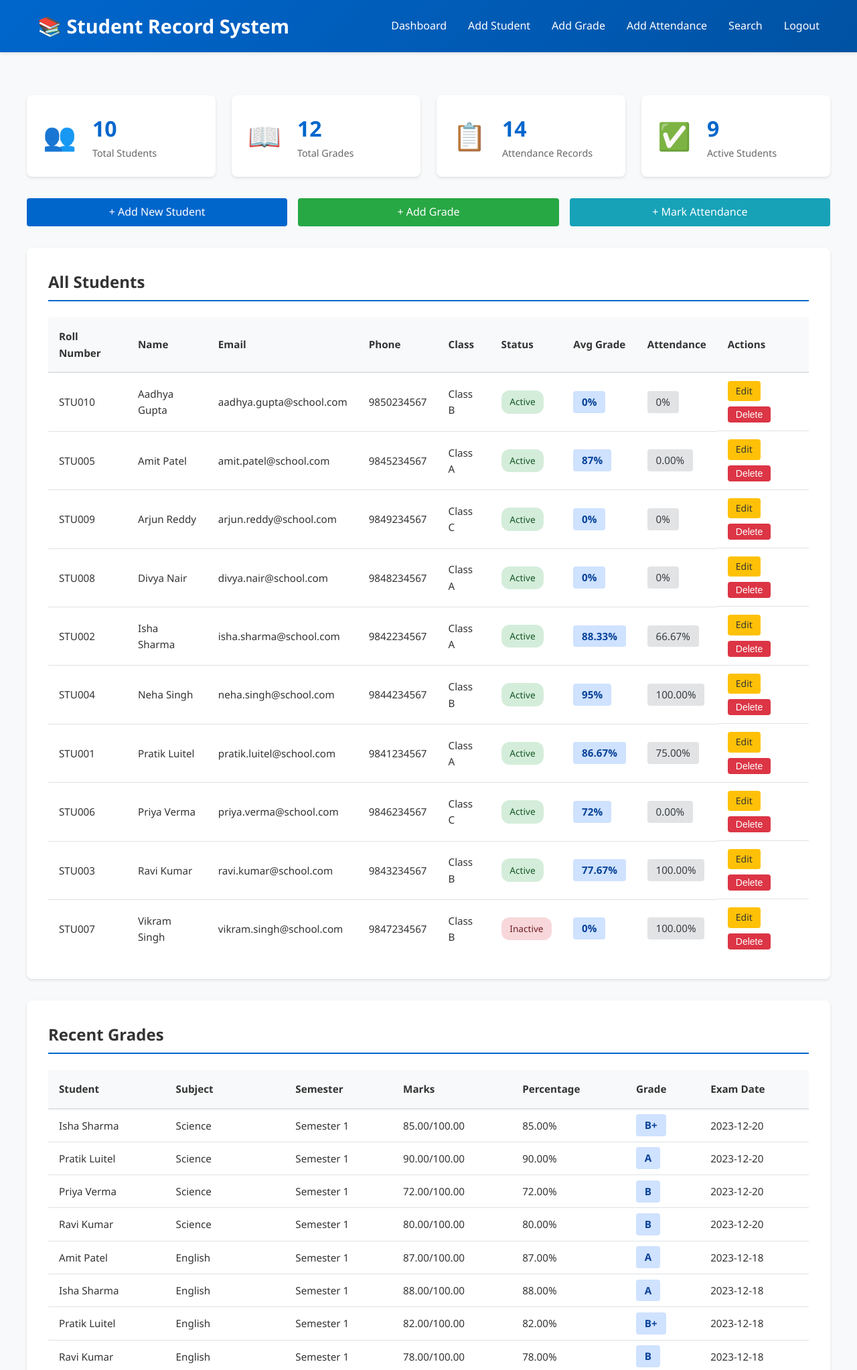
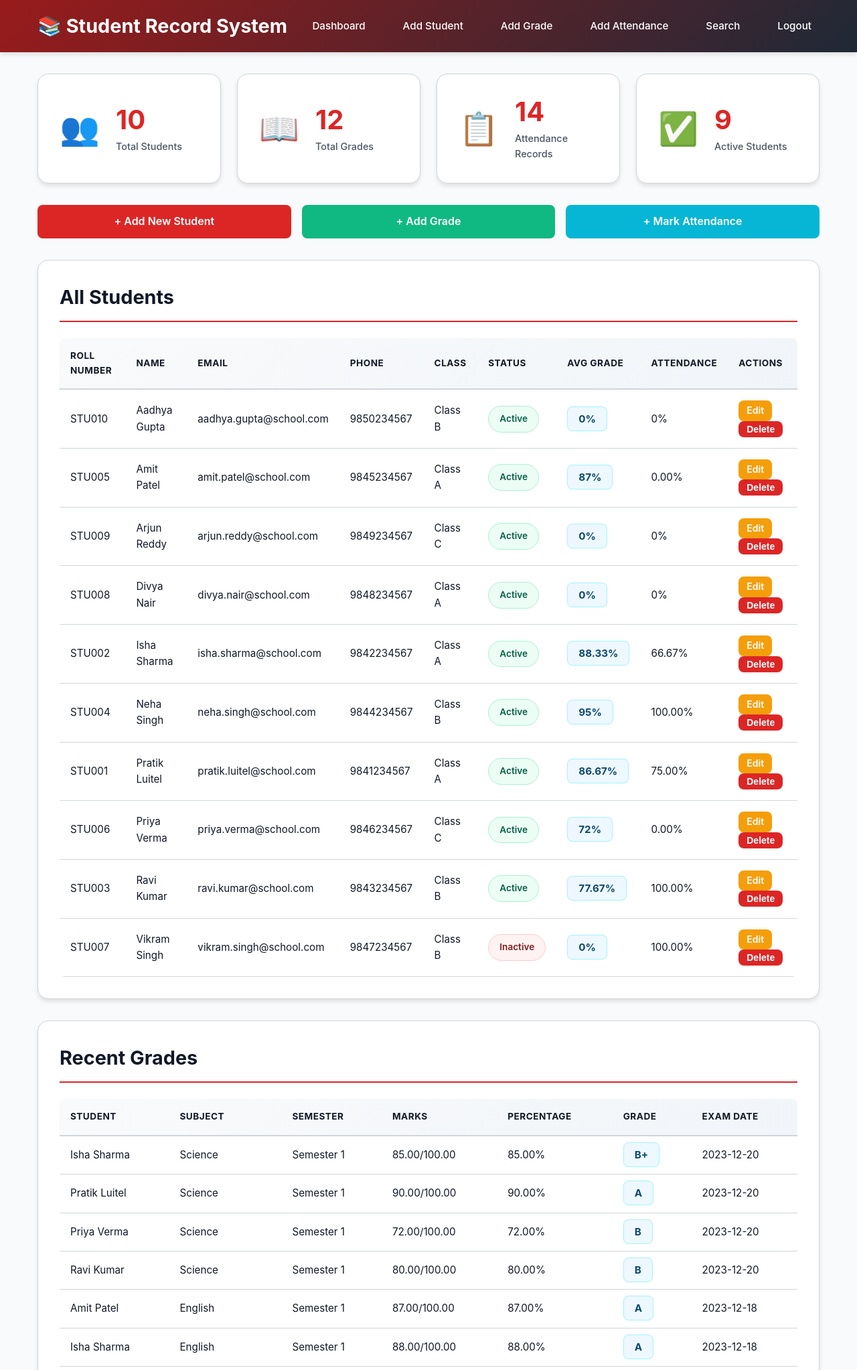
Before and after one commit to ShreejakSubedi/student-record-system, a PHP site: page /public/index.php in a window 1280 px wide. Shown: the top 2046 px of the page at 67% size. Run offline with PHP 8.4, Linux system fonts and the light colour scheme; the visitor is signed in with stand-in values (Sample User, id 1); data comes from the database, SQL or seed files in the repository.

Commit message:
chore(css): restore and improve main.css

```diff
--- a/assets/css/main.css
+++ b/assets/css/main.css
@@ -1,21 +1,31 @@
 /**
- * Student Record Management System - Consolidated Stylesheet
- * All styles in one file for easy management
+ * Student Record Management System - Modern Responsive Stylesheet
+ * Mobile-first approach with enhanced design
  */
 
 :root {
-    --primary-color: #0066cc;
-    --secondary-color: #6c757d;
-    --success-color: #28a745;
-    --danger-color: #dc3545;
-    --warning-color: #ffc107;
-    --info-color: #17a2b8;
-    --light-bg: #f8f9fa;
-    --border-color: #dee2e6;
-    --text-color: #333;
-    --text-light: #666;
-    --shadow: 0 2px 4px rgba(0, 0, 0, 0.1);
+    --primary-color: #dc2626;
+    --primary-dark: #991b1b;
+    --primary-light: #ef4444;
+    --secondary-color: #1f2937;
+    --success-color: #10b981;
+    --danger-color: #dc2626;
+    --warning-color: #f59e0b;
+    --info-color: #06b6d4;
+    --light-bg: #f9fafb;
+    --white: #ffffff;
+    --border-color: #d1d5db;
+    --text-color: #111827;
+    --text-light: #4b5563;
+    --text-lighter: #6b7280;
+    --shadow-sm: 0 1px 2px rgba(0, 0, 0, 0.05);
+    --shadow: 0 4px 6px rgba(0, 0, 0, 0.1);
+    --shadow-lg: 0 10px 25px rgba(0, 0, 0, 0.15);
+    --shadow-hover: 0 20px 25px rgba(0, 0, 0, 0.2);
     --spacing: 1rem;
+    --radius: 0.5rem;
+    --radius-lg: 1rem;
+    --transition: all 0.3s cubic-bezier(0.4, 0, 0.2, 1);
 }
 
 /* Reset and Base Styles */
@@ -27,13 +37,15 @@
 
 html {
     scroll-behavior: smooth;
+    font-size: 16px;
 }
 
 body {
-    font-family: 'Segoe UI', Tahoma, Geneva, Verdana, sans-serif;
+    font-family: -apple-system, BlinkMacSystemFont, 'Segoe UI', 'Roboto', 'Oxygen', 'Ubuntu', 'Cantarell', sans-serif;
     line-height: 1.6;
     color: var(--text-color);
     background-color: var(--light-bg);
+    overflow-x: hidden;
 }
 
 /* Container */
@@ -41,170 +53,222 @@ body {
     max-width: 1200px;
     margin: 0 auto;
     padding: 0 var(--spacing);
+    width: 100%;
+}
+
+.main-content {
+    padding: 2rem var(--spacing);
+    min-height: calc(100vh - 200px);
 }
 
 /* Navigation */
 .navbar {
-    background: linear-gradient(135deg, var(--primary-color), #0052a3);
-    color: white;
-    padding: 1rem 0;
+    background: linear-gradient(135deg, var(--primary-dark), #1f2937);
+    color: var(--white);
+    padding: 1rem var(--spacing);
     box-shadow: var(--shadow);
-    margin-bottom: 2rem;
+    position: sticky;
+    top: 0;
+    z-index: 1000;
 }
 
 .navbar-brand h1 {
-    font-size: 1.8rem;
+    font-size: clamp(1.3rem, 5vw, 1.8rem);
     margin-bottom: 0;
+    font-weight: 700;
 }
 
 .navbar .container {
     display: flex;
     justify-content: space-between;
     align-items: center;
+    gap: 1.5rem;
+    flex-wrap: wrap;
 }
 
 .nav-menu {
     list-style: none;
     display: flex;
-    gap: 2rem;
+    gap: clamp(1rem, 3vw, 2rem);
     flex-wrap: wrap;
+    align-items: center;
 }
 
 .nav-menu a {
-    color: white;
+    color: var(--white);
     text-decoration: none;
     font-weight: 500;
-    transition: opacity 0.3s ease;
+    font-size: 0.95rem;
+    padding: 0.5rem 0.75rem;
+    border-radius: var(--radius);
+    transition: var(--transition);
 }
 
 .nav-menu a:hover {
-    opacity: 0.8;
-}
-
-/* Main Content */
-.main-content {
-    padding: 2rem 0;
-    min-height: calc(100vh - 200px);
+    background-color: rgba(255, 255, 255, 0.1);
+    transform: translateY(-2px);
 }
 
 /* Footer */
 .footer {
-    background-color: #2c3e50;
-    color: white;
+    background: linear-gradient(135deg, #1f2937, #111827);
+    color: var(--white);
     text-align: center;
-    padding: 2rem;
+    padding: 2rem var(--spacing);
     margin-top: 4rem;
+    border-top: 2px solid var(--primary-color);
 }
 
 .footer p {
     margin: 0.5rem 0;
+    color: var(--text-lighter);
 }
 
 /* Alerts */
 .alert {
-    padding: 1rem;
+    padding: 1.5rem;
     margin-bottom: 1.5rem;
-    border-radius: 4px;
+    border-radius: var(--radius-lg);
     border-left: 4px solid;
+    animation: slideIn 0.3s ease;
+}
+
+@keyframes slideIn {
+    from {
+        opacity: 0;
+        transform: translateY(-10px);
+    }
+    to {
+        opacity: 1;
+        transform: translateY(0);
+    }
+}
+
+@keyframes fadeIn {
+    from {
+        opacity: 0;
+    }
+    to {
+        opacity: 1;
+    }
 }
 
 .alert-success {
-    background-color: #d4edda;
-    color: #155724;
-    border-color: #28a745;
+    background-color: #ecfdf5;
+    color: #065f46;
+    border-color: #10b981;
 }
 
 .alert-danger {
-    background-color: #f8d7da;
-    color: #721c24;
-    border-color: #f5c6cb;
+    background-color: #fef2f2;
+    color: #7f1d1d;
+    border-color: #ef4444;
 }
 
 .alert-info {
-    background-color: #d1ecf1;
-    color: #0c5460;
-    border-color: #bee5eb;
-}
-
-.alert h4 {
-    margin-bottom: 0.5rem;
-}
-
-.alert ul {
-    margin-left: 1.5rem;
+    background-color: #ecf9ff;
+    color: #0c4a6e;
+    border-color: #06b6d4;
 }
 
 /* Buttons */
 .btn {
-    display: inline-block;
-    padding: 0.5rem 1.5rem;
+    display: inline-flex;
+    align-items: center;
+    justify-content: center;
+    padding: 0.75rem 1.5rem;
     border: none;
-    border-radius: 4px;
+    border-radius: var(--radius);
     font-size: 1rem;
-    font-weight: 500;
+    font-weight: 600;
     cursor: pointer;
     text-decoration: none;
-    transition: all 0.3s ease;
+    transition: var(--transition);
     text-align: center;
+    white-space: nowrap;
+    user-select: none;
+    outline: none;
 }
 
-.btn:hover {
-    transform: translateY(-2px);
-    box-shadow: 0 4px 8px rgba(0, 0, 0, 0.2);
+.btn:active {
+    transform: scale(0.98);
+}
+
+.btn:disabled {
+    opacity: 0.6;
+    cursor: not-allowed;
 }
 
 .btn-primary {
     background-color: var(--primary-color);
-    color: white;
+    color: var(--white);
+    box-shadow: var(--shadow-sm);
 }
 
-.btn-primary:hover {
-    background-color: #0052a3;
+.btn-primary:hover:not(:disabled) {
+    background-color: var(--primary-dark);
+    box-shadow: var(--shadow-lg);
+    transform: translateY(-2px);
 }
 
 .btn-secondary {
     background-color: var(--secondary-color);
-    color: white;
+    color: var(--white);
+    box-shadow: var(--shadow-sm);
 }
 
-.btn-secondary:hover {
-    background-color: #5a6268;
+.btn-secondary:hover:not(:disabled) {
+    background-color: #111827;
+    box-shadow: var(--shadow-lg);
+    transform: translateY(-2px);
 }
 
 .btn-success {
     background-color: var(--success-color);
-    color: white;
+    color: var(--white);
+    box-shadow: var(--shadow-sm);
 }
 
-.btn-success:hover {
-    background-color: #218838;
+.btn-success:hover:not(:disabled) {
+    background-color: #059669;
+    box-shadow: var(--shadow-lg);
+    transform: translateY(-2px);
 }
 
 .btn-danger {
     background-color: var(--danger-color);
-    color: white;
+    color: var(--white);
+    box-shadow: var(--shadow-sm);
 }
 
-.btn-danger:hover {
-    background-color: #c82333;
+.btn-danger:hover:not(:disabled) {
+    background-color: #b91c1c;
+    box-shadow: var(--shadow-lg);
+    transform: translateY(-2px);
 }
 
 .btn-warning {
     background-color: var(--warning-color);
-    color: #333;
+    color: var(--white);
+    box-shadow: var(--shadow-sm);
 }
 
-.btn-warning:hover {
-    background-color: #e0a800;
+.btn-warning:hover:not(:disabled) {
+    background-color: #d97706;
+    box-shadow: var(--shadow-lg);
+    transform: translateY(-2px);
 }
 
 .btn-info {
     background-color: var(--info-color);
-    color: white;
+    color: var(--white);
+    box-shadow: var(--shadow-sm);
 }
 
-.btn-info:hover {
-    background-color: #138496;
+.btn-info:hover:not(:disabled) {
+    background-color: #0891b2;
+    box-shadow: var(--shadow-lg);
+    transform: translateY(-2px);
 }
 
 .btn-sm {
@@ -217,47 +281,39 @@ body {
     font-size: 0.9rem;
 }
 
-/* Dashboard */
-.dashboard {
-    animation: fadeIn 0.3s ease;
-}
-
-@keyframes fadeIn {
-    from {
-        opacity: 0;
-        transform: translateY(10px);
-    }
-    to {
-        opacity: 1;
-        transform: translateY(0);
-    }
-}
-
 /* Statistics Cards */
 .stats-grid {
     display: grid;
-    grid-template-columns: repeat(auto-fit, minmax(220px, 1fr));
+    grid-template-columns: repeat(auto-fit, minmax(250px, 1fr));
     gap: 1.5rem;
     margin-bottom: 2rem;
 }
 
 .stat-card {
-    background: white;
-    padding: 1.5rem;
-    border-radius: 8px;
+    background: var(--white);
+    padding: 2rem;
+    border-radius: var(--radius-lg);
     box-shadow: var(--shadow);
     display: flex;
     align-items: center;
     gap: 1.5rem;
-    transition: transform 0.3s ease;
+    transition: var(--transition);
+    border: 1px solid var(--border-color);
+    cursor: pointer;
 }
 
 .stat-card:hover {
-    transform: translateY(-5px);
+    transform: translateY(-8px);
+    box-shadow: var(--shadow-hover);
+    border-color: var(--primary-color);
 }
 
 .stat-icon {
-    font-size: 2.5rem;
+    font-size: clamp(2rem, 5vw, 3rem);
+    min-width: 60px;
+    display: flex;
+    align-items: center;
+    justify-content: center;
 }
 
 .stat-content {
@@ -265,37 +321,44 @@ body {
 }
 
 .stat-number {
-    font-size: 2rem;
-    font-weight: bold;
+    font-size: clamp(1.5rem, 4vw, 2.5rem);
+    font-weight: 700;
     color: var(--primary-color);
+    line-height: 1.2;
 }
 
 .stat-label {
     color: var(--text-light);
     font-size: 0.9rem;
+    margin-top: 0.25rem;
+    font-weight: 500;
 }
 
-/* Quick Actions */
+/* Dashboard */
+.dashboard {
+    animation: fadeIn 0.3s ease;
+}
+
 .quick-actions {
-    display: flex;
+    display: grid;
+    grid-template-columns: repeat(auto-fit, minmax(200px, 1fr));
     gap: 1rem;
     margin-bottom: 2rem;
-    flex-wrap: wrap;
 }
 
 .quick-actions .btn {
-    flex: 1;
-    min-width: 150px;
+    width: 100%;
 }
 
 /* Forms */
-.form-container {
-    background: white;
+.form-card {
+    background: var(--white);
     padding: 2rem;
-    border-radius: 8px;
+    border-radius: var(--radius-lg);
     box-shadow: var(--shadow);
     max-width: 800px;
     margin: 0 auto;
+    border: 1px solid var(--border-color);
 }
 
 .form-group {
@@ -344,42 +418,44 @@ label {
     font-size: 0.875rem;
     margin-top: 0.25rem;
     display: none;
+    font-weight: 500;
 }
 
-.form-control.error + .error-message {
+.form-control.error ~ .error-message {
     display: block;
 }
 
-.form-actions {
-    display: flex;
-    gap: 1rem;
-    margin-top: 2rem;
-    flex-wrap: wrap;
-}
-
-/* Tables */
+/* Sections */
 .section {
-    background: white;
+    background: var(--white);
     padding: 2rem;
-    border-radius: 8px;
+    border-radius: var(--radius-lg);
     box-shadow: var(--shadow);
     margin-bottom: 2rem;
+    border: 1px solid var(--border-color);
 }
 
 .section h2 {
     margin-bottom: 1.5rem;
     color: var(--text-color);
     border-bottom: 2px solid var(--primary-color);
-    padding-bottom: 0.5rem;
+    padding-bottom: 0.75rem;
+    font-size: clamp(1.3rem, 4vw, 1.8rem);
+    font-weight: 700;
 }
 
 .section h3 {
     margin-bottom: 1rem;
     color: var(--text-color);
+    font-size: 1.1rem;
+    font-weight: 600;
 }
 
+/* Tables */
 .table-responsive {
     overflow-x: auto;
+    -webkit-overflow-scrolling: touch;
+    border-radius: var(--radius);
 }
 
 .data-table {
@@ -389,98 +465,91 @@ label {
 }
 
 .data-table thead {
-    background-color: var(--light-bg);
+    background: linear-gradient(135deg, var(--light-bg), #f1f5f9);
     border-bottom: 2px solid var(--border-color);
 }
 
 .data-table th {
     padding: 1rem;
     text-align: left;
-    font-weight: 600;
+    font-weight: 700;
+    color: var(--text-color);
+    text-transform: uppercase;
+    font-size: 0.85rem;
+    letter-spacing: 0.5px;
+}
+
+.data-table td {
+    padding: 1rem;
+    border-bottom: 1px solid var(--border-color);
     color: var(--text-color);
 }
 
-.data-table td {
-    padding: 0.75rem 1rem;
-    border-bottom: 1px solid var(--border-color);
+.data-table tbody tr {
+    transition: var(--transition);
 }
 
 .data-table tbody tr:hover {
-    background-color: rgba(0, 102, 204, 0.05);
+    background-color: rgba(220, 38, 38, 0.05);
 }
 
-.data-table tbody tr:last-child td {
-    border-bottom: none;
-}
-
-.action-buttons {
-    display: flex;
-    gap: 0.5rem;
-    flex-wrap: wrap;
-}
-
-/* Badges and Pills */
+/* Badges */
 .badge {
     display: inline-block;
-    padding: 0.4rem 0.8rem;
-    border-radius: 12px;
+    padding: 0.5rem 1rem;
+    border-radius: 9999px;
     font-size: 0.85rem;
-    font-weight: 500;
+    font-weight: 600;
+    text-align: center;
+    white-space: nowrap;
 }
 
 .badge-active {
-    background-color: #d4edda;
-    color: #155724;
+    background-color: #ecfdf5;
+    color: #065f46;
+    border: 1px solid #a7f3d0;
 }
 
 .badge-inactive {
-    background-color: #f8d7da;
-    color: #721c24;
+    background-color: #fef2f2;
+    color: #7f1d1d;
+    border: 1px solid #fecaca;
 }
 
 .badge-graduated {
-    background-color: #d1ecf1;
-    color: #0c5460;
+    background-color: #ecf9ff;
+    color: #0c4a6e;
+    border: 1px solid #a5f3fc;
 }
 
 .badge-present {
-    background-color: #d4edda;
-    color: #155724;
+    background-color: #ecfdf5;
+    color: #065f46;
+    border: 1px solid #a7f3d0;
 }
 
 .badge-absent {
-    background-color: #f8d7da;
-    color: #721c24;
+    background-color: #fef2f2;
+    color: #7f1d1d;
+    border: 1px solid #fecaca;
 }
 
 .badge-late {
-    background-color: #fff3cd;
-    color: #856404;
+    background-color: #fffbeb;
+    color: #78350f;
+    border: 1px solid #fde68a;
 }
 
 .grade-badge {
-    background-color: #cfe2ff;
-    color: #084298;
-    padding: 0.4rem 0.8rem;
-    border-radius: 4px;
-    font-weight: 600;
-}
-
-.attendance-badge {
-    background-color: #e2e3e5;
-    color: #383d41;
-    padding: 0.4rem 0.8rem;
-    border-radius: 4px;
+    background: linear-gradient(135deg, #eff6ff, #ecf9ff);
+    color: #0c4a6e;
+    padding: 0.5rem 1rem;
+    border-radius: var(--radius);
+    font-weight: 700;
+    border: 1px solid #a5f3fc;
 }
 
 /* Search */
-.search-container {
-    background: white;
-    padding: 2rem;
-    border-radius: 8px;
-    box-shadow: var(--shadow);
-}
-
 .search-box {
     position: relative;
     margin-bottom: 1.5rem;
```
Also changed, not shown: other parts of assets/css/main.css (+94 -94 lines).
